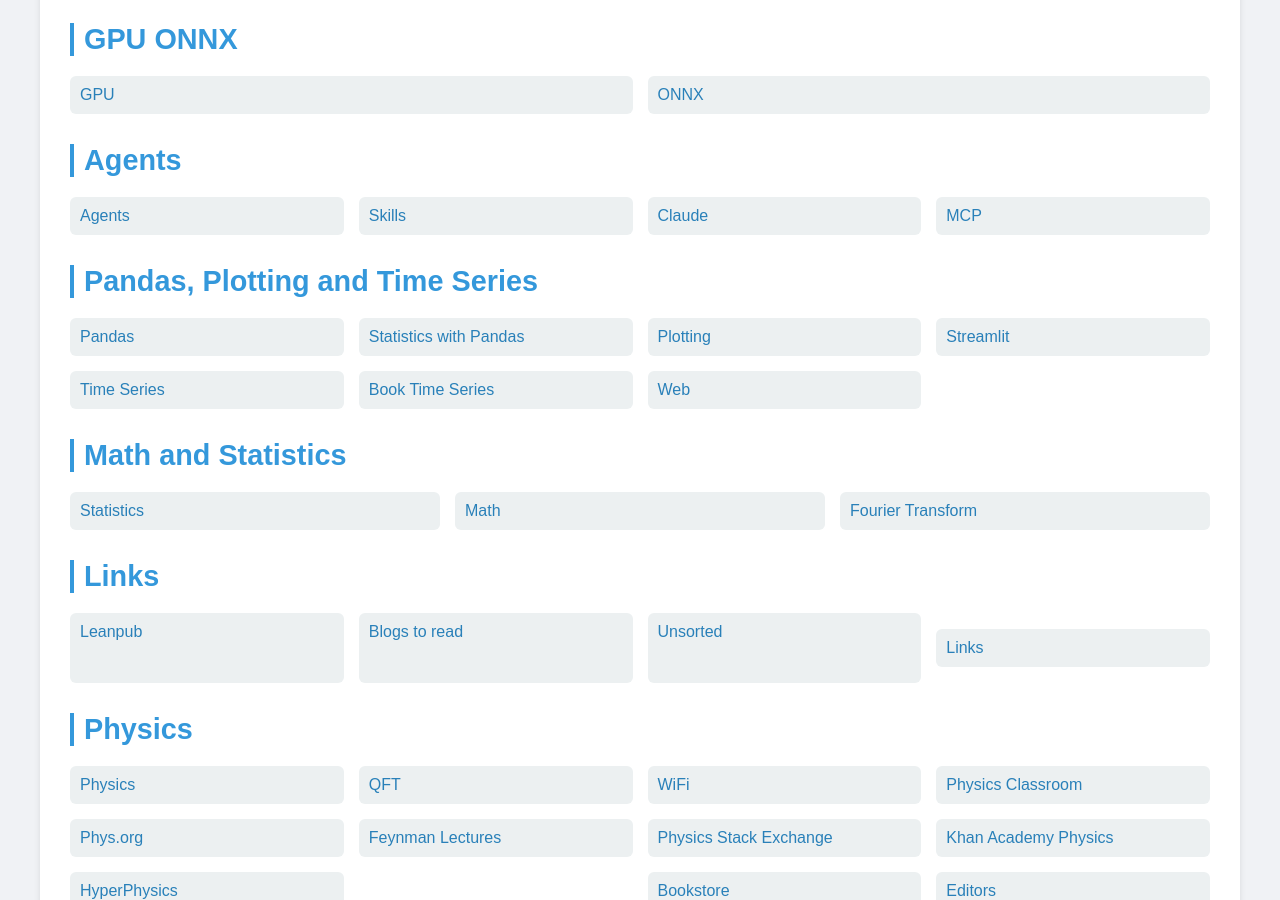
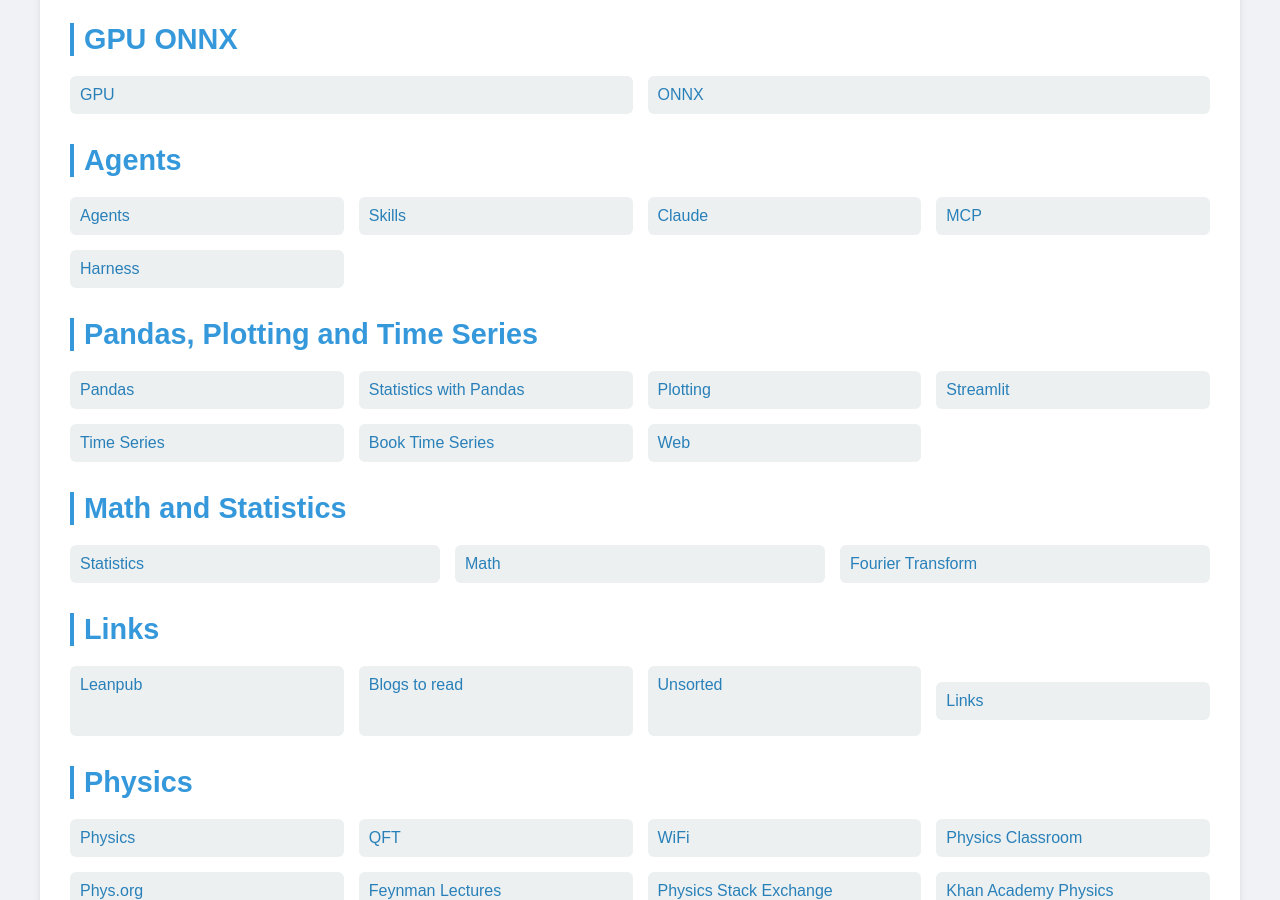
Before and after one commit to Michael-Lubinsky/michael-lubinsky.github.com, a Jekyll site: the page built from index.html, in a window 1280 px wide and 900 px high, scrolled down 3285 px. Built offline with Jekyll 4.4.1, drawn with Linux system fonts in a browser that asks for light colours.

Commit message:
Add link to Harness in index.html

```diff
--- a/index.html
+++ b/index.html
@@ -316,6 +316,7 @@
                  <a href="ml/skills.html">Skills</a>
                 <a href="ml/claude.html">Claude</a>
                 <a href="ml/mcp.html">MCP</a>
+                <a href="ml/harness.html">Harness</a>
             </div>
         </div>
 
```
